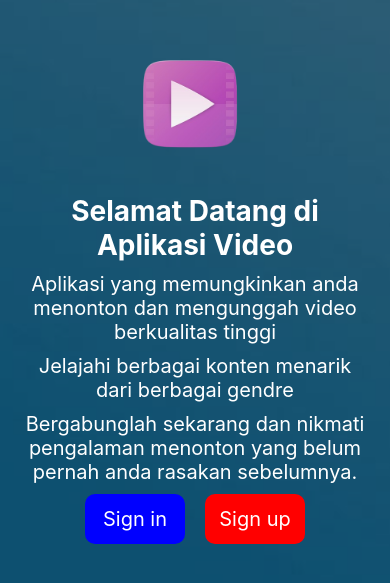
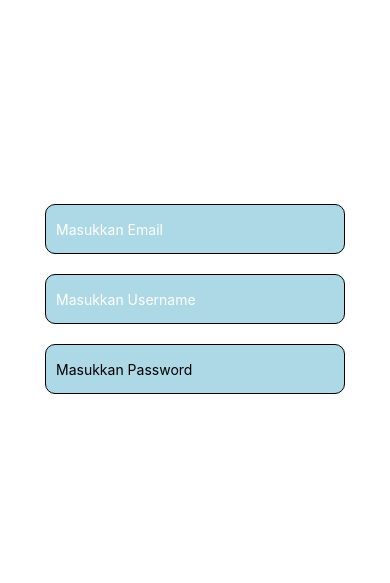
Before and after one commit to mila05022/105841106421-Rifatuljamila-lebweb6, a React Native app: screen / in a window 390 px wide. Shown: the part 123-706 px from the top of the page. Built offline with nearby package versions, Linux system fonts and the light colour scheme.

Commit message:
Text Input

```diff
--- a/App.js
+++ b/App.js
@@ -1,89 +1,39 @@
-import { StyleSheet, Text, View, Image, ScrollView } from 'react-native';
-import React from 'react';
-import ButtonComponent from './Component/button/button';
+import { Text, View, Image, TextInput } from 'react-native'
+import React  from 'react'
 
 const App = () => {
+   const Inputan = ({ nama, color})=>{
+    return(
+     <TextInput
+     placeholder={`Masukkan ${nama}`}
+     style={{
+       borderWidth: 1,
+       borderColor: 'black',
+       borderRadius: 10,
+       width: 300,
+       height: 50,
+       marginVertical: 10,
+       padding: 10,
+       backgroundColor: '#ADD8E6',
+       color:color,
+     }}
+     />
+   )
+  }
+
   return (
-     <View style={{
+    <View style={{
       flex: 1,
-      backgroundColor: '#000',
-     }}>
-     <Image
-      source={ require('./assets/latar.jpeg')}
-      style={{
-        width: '100%',
-        height: '100%',
-        position: 'absolute',
-        opacity: 0.5,
-        zIndex: -1,
-      }}
-      resizeMode="cover"
-      />
-      <ScrollView contentContainerStyle={{
-        flexGrow: 1,
-        justifyContent: 'center',
-        alignItems: 'center',
-        padding: 20,
-      }}>
+      justifyContent: 'center',
+      alignItems: 'center',
+    }}>
 
-      <Image source={ require('./assets/video.png')}
-      style={{
-        width: 100,
-        height: 100,
-        marginTop:50,
-        marginRight: 10,
-        opacity: 1,
-        zIndex: 1,
-        borderRadius: 10,
-      }}
-      />
-      <Text style={{
-       color: 'white',
-        fontSize: 28,
-        fontWeight: '300',
-        textAlign: 'center',
-        marginTop: 40,
-        fontWeight: 'bold',
-      }}>
-        Selamat Datang di Aplikasi Video
-      </Text>
-        <Text style={{
-          color: 'white',
-          fontSize: 20,
-          textAlign: 'center',
-          marginTop: 10,
-        }}>
-          Aplikasi yang memungkinkan anda menonton dan mengunggah video berkualitas tinggi
-      </Text>
-            <Text style={{
-              color: 'white',
-              fontSize: 20,
-              textAlign: 'center',
-              marginTop: 10,
-            }}>
-              Jelajahi berbagai konten menarik dari berbagai gendre
-            </Text>
-            <Text style={{
-              color: 'white',
-              fontSize: 20,
-              textAlign: 'center',
-              marginTop: 10,
-              marginBottom: 10,
-            }}>
-            Bergabunglah sekarang dan nikmati pengalaman menonton yang belum pernah anda rasakan sebelumnya.
-            </Text>
-        <View style={{
-          flexDirection: 'row',
-          justifyContent: 'center',
-          alignItems: 'center',
-          marginBottom: 50,
-        }}>
-              <ButtonComponent title= "Sign in" color="blue" />
-              <ButtonComponent title= "Sign up" color="red" />
-        </View>
-      </ScrollView>
-    </View>
+     <Inputan nama= "Email" color = "white"/>
+     <Inputan nama= "Username" color = "white"/>
+     <Inputan nama= "Password" color = "whit"/>
+      </View>
   )
+
 }
 
 export default App;
```
